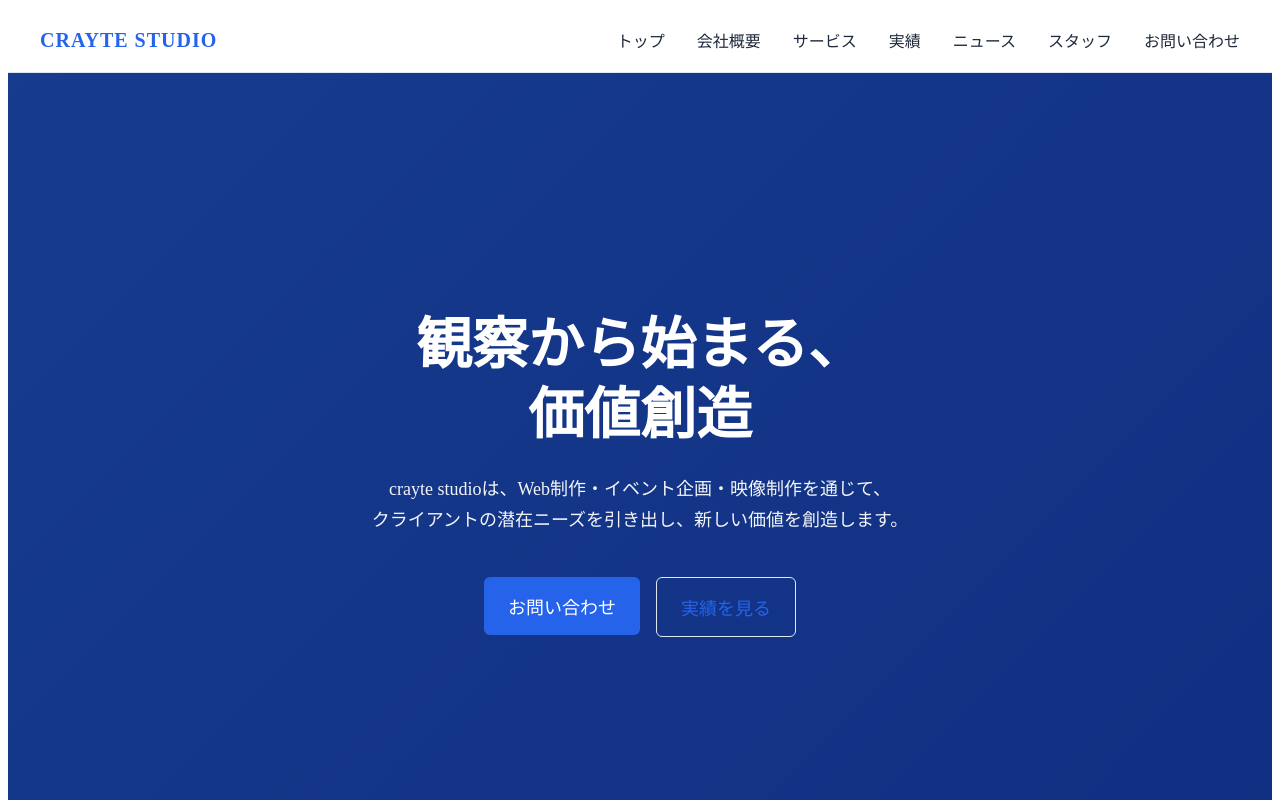
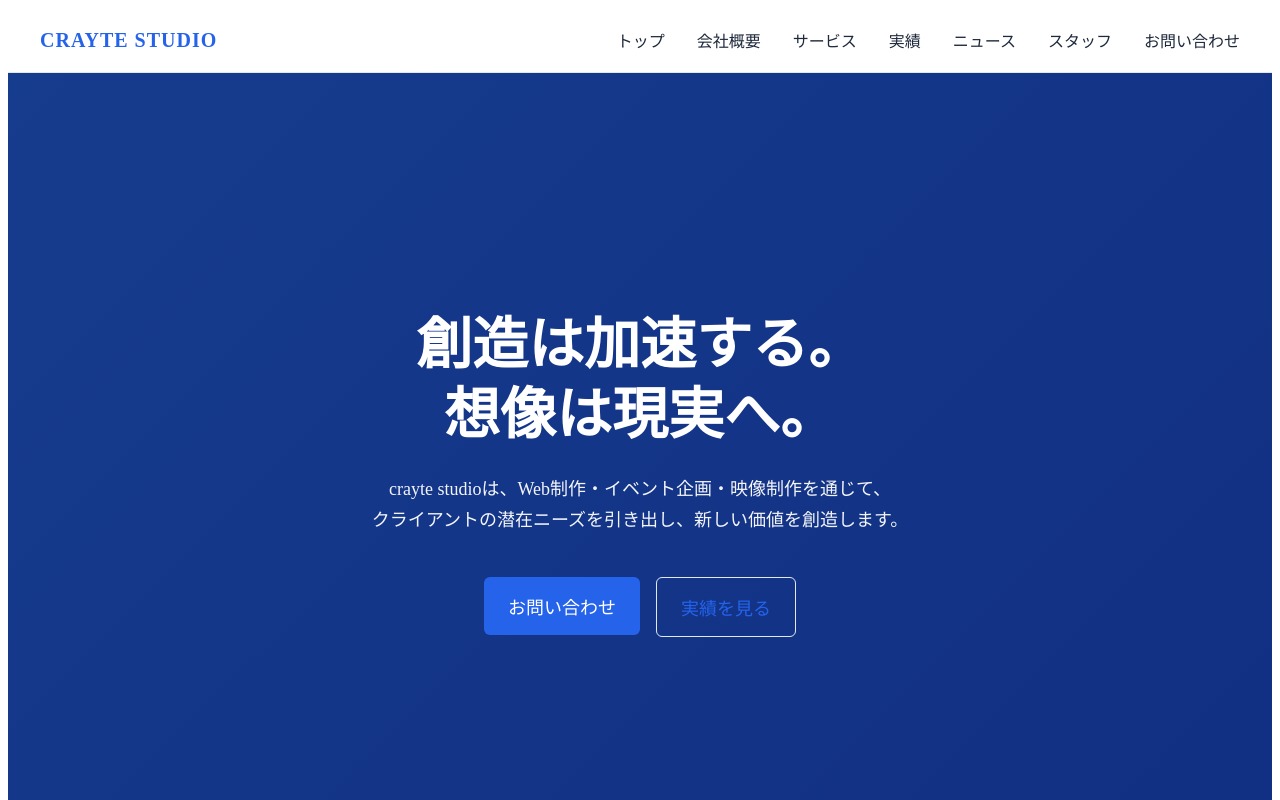
Before and after one commit to Y-2G/crayte-studio, a Next.js app: page / in a window 1280 px wide. Shown: the top 800 px of the page. Built offline with nearby package versions, Linux system fonts and the light colour scheme.

Commit message:
Update homepage content and hero section text for improved messaging and alignment with brand vision. Adjust video loop delay for enhanced user experience.

```diff
--- a/src/app/(public)/page.tsx
+++ b/src/app/(public)/page.tsx
@@ -9,7 +9,7 @@ import styles from "./page.module.css";
 export const metadata: Metadata = {
   title: "crayte studio | Web制作・イベント企画",
   description:
-    "株式会社crayte studioは、Webサイト制作、イベント企画・運営、映像制作を手がけるクリエイティブカンパニーです。観察から始まる価値創造で、クライアントのビジネスをサポートします。",
+    "株式会社crayte studioは、Webサイト制作、イベント企画・運営、映像制作を手がけるクリエイティブカンパニーです。想像から始まる価値創造で、クライアントのビジネスをサポートします。",
 };
 
 export default async function HomePage() {
@@ -43,12 +43,12 @@ export default async function HomePage() {
   return (
     <div className={styles.page}>
       {/* Hero Section */}
-      <HeroVideo videoSrc="/movies/CRAYTE.mp4" loopDelay={2}>
+      <HeroVideo videoSrc="/movies/CRAYTE.mp4" loopDelay={0}>
         <div className={styles.heroContent}>
           <h1 className={styles.heroTitle}>
-            観察から始まる、
+            創造は加速する。
             <br />
-            価値創造
+            想像は現実へ。
           </h1>
           <p className={styles.heroSubtitle}>
             crayte studioは、Web制作・イベント企画・映像制作を通じて、
--- a/src/data/pages.json
+++ b/src/data/pages.json
@@ -3,7 +3,7 @@
     "id": "page-001",
     "slug": "home",
     "title": "ホーム",
-    "content": "<section><h1>観察から始まる、価値創造。</h1><p>株式会社crayte studio（クレイトスタジオ）は、Webサイト制作、イベント企画・運営、映像制作を手がける総合クリエイティブカンパニーです。</p><p>私たちは「観察する(observe)」ことから全てのプロジェクトを始めます。クライアントのビジネス、ユーザーの行動、社会の変化を注意深く観察し、本質的な課題を発見。そこから生まれる独自の解決策で、お客様のビジネスを成功に導きます。</p></section>",
+    "content": "<section><h1>創造は加速する、<br /> 想像は現実へ。</h1><p>株式会社crayte studio（クレイトスタジオ）は、Webサイト制作、イベント企画・運営、映像制作を手がける総合クリエイティブカンパニーです。</p><p>私たちは「観察する(observe)」ことから全てのプロジェクトを始めます。クライアントのビジネス、ユーザーの行動、社会の変化を注意深く観察し、本質的な課題を発見。そこから生まれる独自の解決策で、お客様のビジネスを成功に導きます。</p></section>",
     "template": "home",
     "status": "publish",
     "createdAt": "2015-01-01T00:00:00Z",
```
